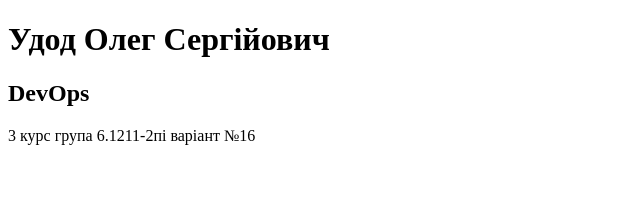
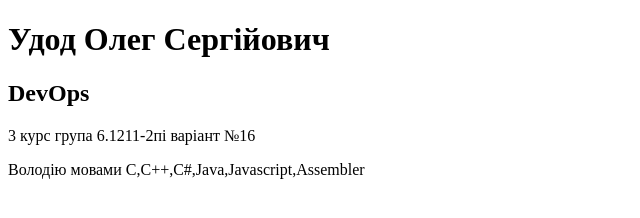
Before and after one commit to OlegUzp/DevOps, a plain HTML site: page index.html in a window 1280 px wide. Shown: the whole page, without its empty margins (0-640 px from the left). Drawn offline with Linux system fonts and the light colour scheme.

Commit message:
Changed in new branch master

```diff
--- a/index.html
+++ b/index.html
@@ -10,4 +10,7 @@
 		<h2>DevOps</h2>
 		<p>3 курс група 6.1211-2пі варіант №16</p>
 	</div>
+	<div>
+		<p>Володію мовами С,С++,С#,Java,Javascript,Assembler</p>
+	</div>
 </body>
```
